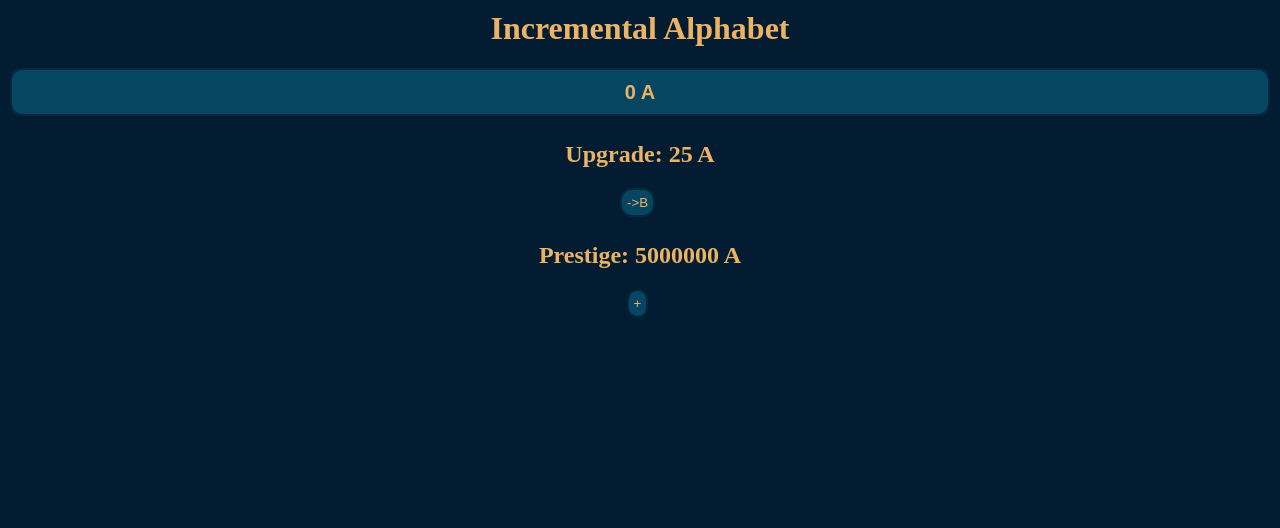
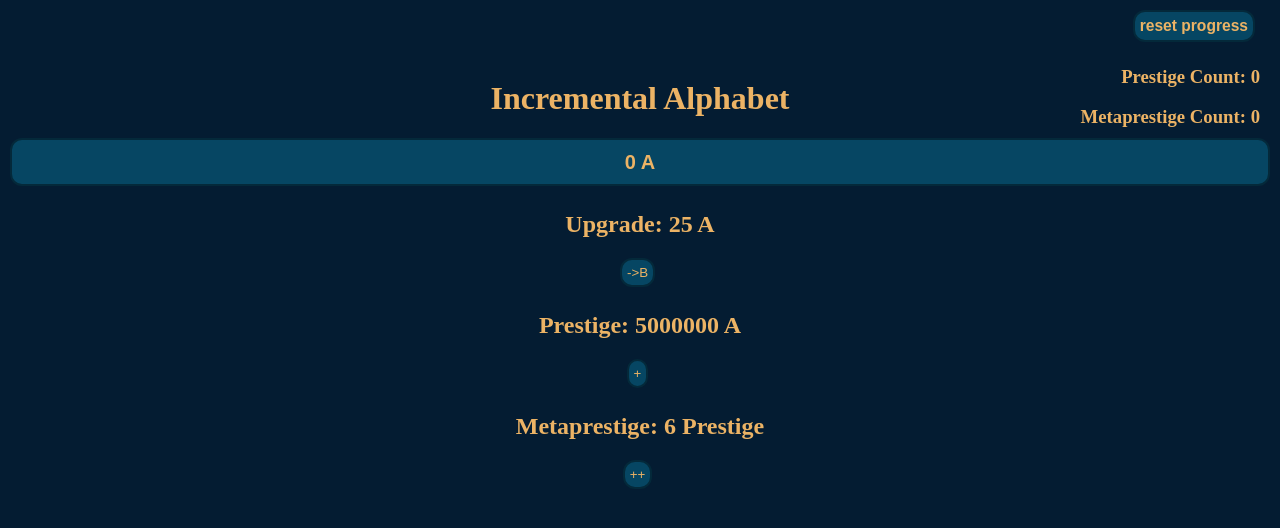
Before and after one commit to g1tyx/alphabet-clicker, a plain HTML site: page index.html in a window 1280 px wide. Drawn offline with Linux system fonts and the light colour scheme.

Commit message:
Update index.html
version 0.12
added progress saving
added metaprestige

```diff
--- a/index.html
+++ b/index.html
@@ -35,9 +35,21 @@
         #aButton{
             width: 100%;
         }
+        #navDiv{
+            text-align: right;
+            margin: 0px 10px -70px 10px;
+        }
+        #resetH3{
+            margin: 0px;
+        }
     </style>
 </head>
 <body>
+    <div id="navDiv">
+        <button id="resetButton" onclick="reset()"><h3 id="resetH3">reset progress</h3></button>
+        <h3>Prestige Count: <span id="prestigeCountText"></span></h3>
+        <h3>Metaprestige Count: <span id="metaprestigeCountText"></span></h3>
+    </div>
     <h1>Incremental Alphabet</h1>
     <div id="buttonDiv">
         <button id="aButton" onclick="buttonClick('a')" class="countButton"><h2><span id="aCount"></span> A</h2></button>
@@ -49,6 +61,8 @@
     <div id="prestigeDiv">
         <h2>Prestige: <span id="aPrestigeCost">5000000 A</span></h2>
         <button id="aPrestigeButton" onclick="prestige()">+</button>
+        <h2>Metaprestige: <span id="aMetaprestigeCost">6 Prestige</span></h2>
+        <button id="aMetaPrestigeButton" onclick="metaprestige()">++</button>
     </div>
     <script src="main.js"></script>
 </body>
```
